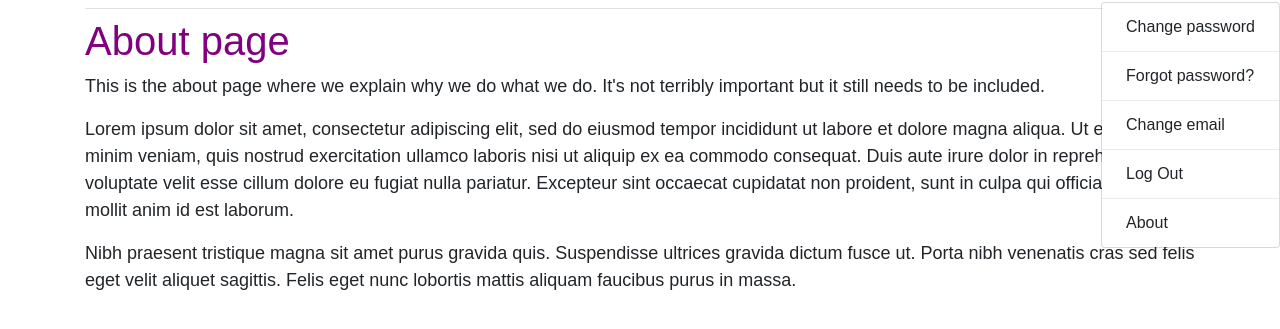
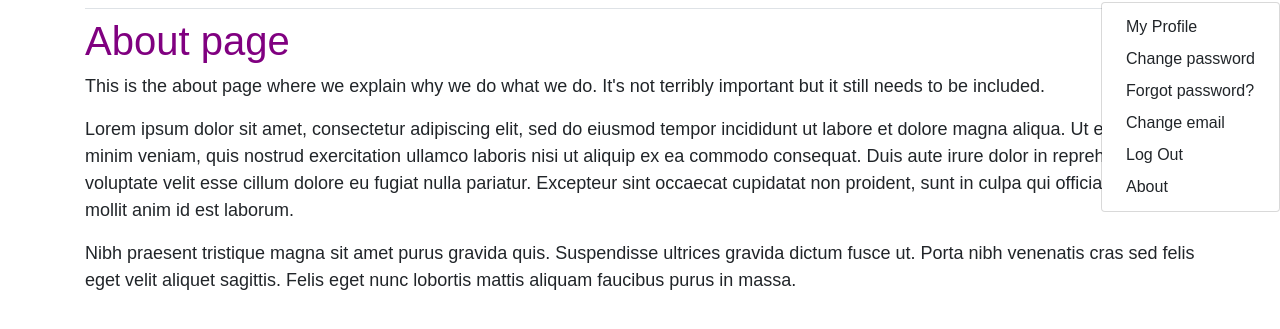
Before and after one commit to kevinbowen777/learning-log, a Django app: page /about/ in a window 1280 px wide, after a click that opens the changed part. Shown: the part 59-388 px from the top of the page. Run offline with Django 3.2, Linux system fonts and the light colour scheme; the visitor is signed in with stand-in values (Sample User, id 1); parts of the project's set-up code (start-up, migrations or seed data) failed here and were passed over; some libraries are stand-ins or nearby versions.

Commit message:
Link user profile to dropdown menu. Fixes #42

```diff
--- a/templates/base.html
+++ b/templates/base.html
@@ -45,16 +45,14 @@
             <div class="dropdown-menu dropdown-menu-lg-right"
             aria-labelledby="navbarDropdown">
               <a class="dropdown-item"
+              href="{% url 'user_detail' user.username %}">My Profile</a>
+              <a class="dropdown-item"
               href="{% url 'account_set_password' %}">Change password</a>
-              <div class="dropdown-divider"></div>
               <a class="dropdown-item"
               href="{% url 'account_reset_password' %}">Forgot password?</a>
-              <div class="dropdown-divider"></div>
               <a class="dropdown-item"
               href="{% url 'account_email' %}">Change email</a>
-              <div class="dropdown-divider"></div>
               <a class="dropdown-item" href="{% url 'account_logout' %}"> Log Out</a>
-              <div class="dropdown-divider"></div>
               <a class="dropdown-item" href="{% url 'about' %}">About</a>
             </div>
           </li>
```
Also changed, not shown: media/profile_pics/admin_pic_6uL3oYp.png (added).
